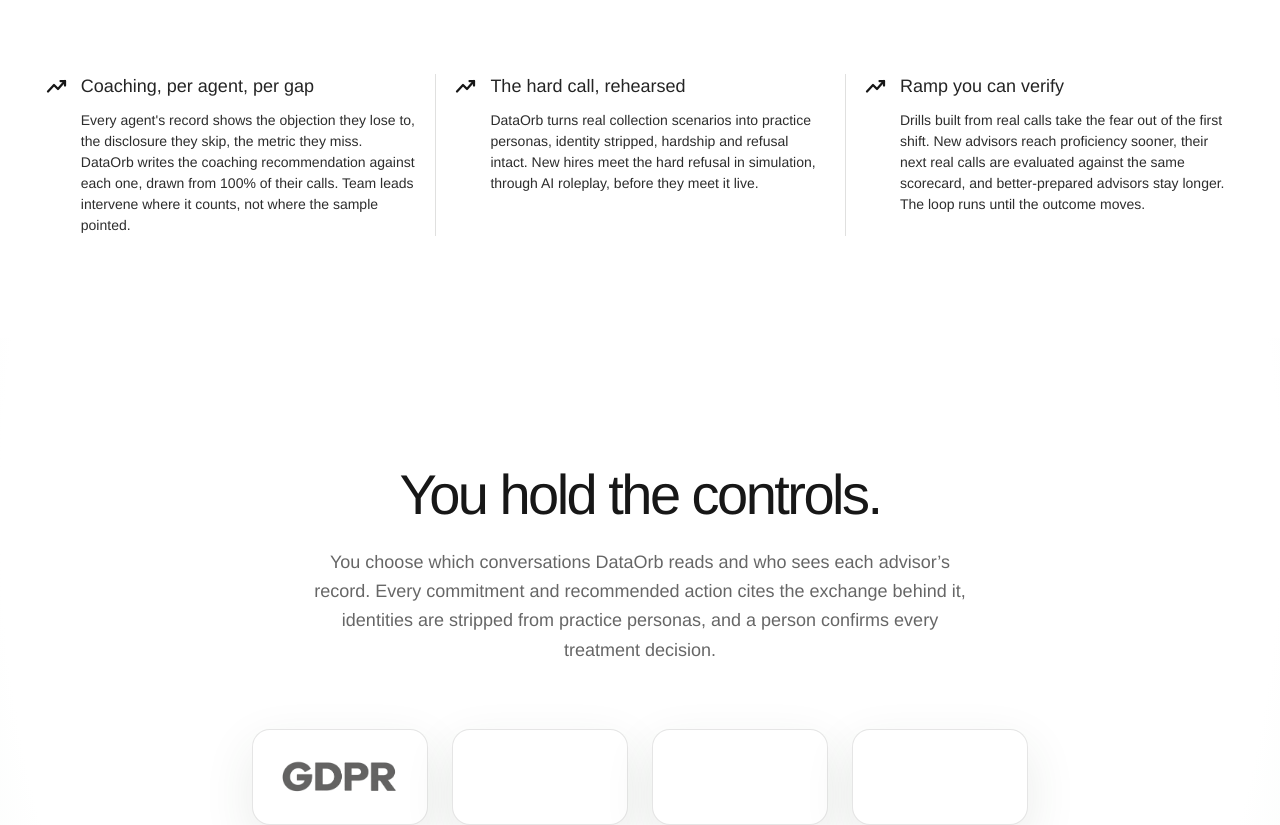
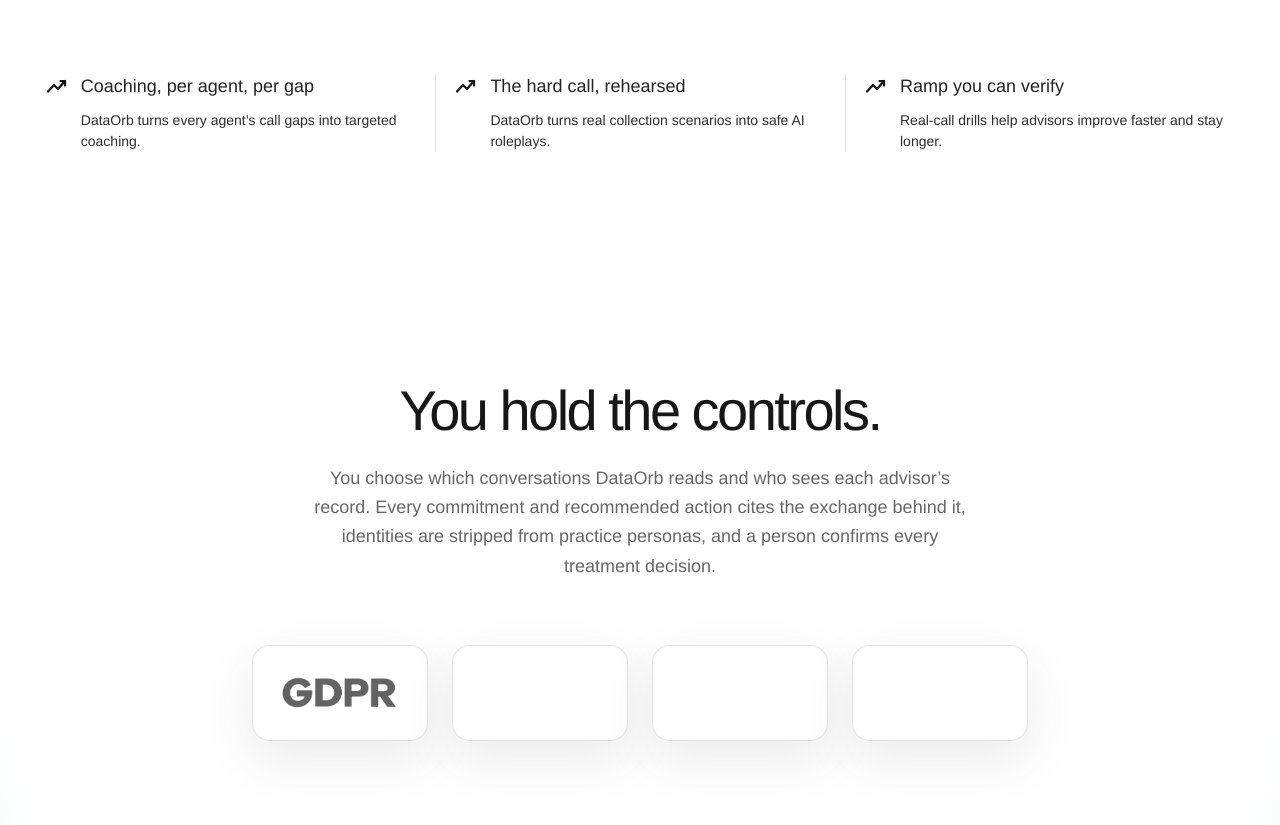
Before and after one commit to Umesh0014/DO-website, a Next.js app: page /collection-intelligence in a window 1280 px wide. Shown: the part 2913-3738 px from the top of the page. Built offline with nearby package versions, Linux system fonts and the light colour scheme; a web font is replaced by a local one.

Commit message:
Shorten collection coaching feature copy

```diff
--- a/app/components/IntelligenceLandingPage.tsx
+++ b/app/components/IntelligenceLandingPage.tsx
@@ -175,15 +175,15 @@ const collectionSections: IntelligenceSection[] = [
     features: [
       {
         title: "Coaching, per agent, per gap",
-        body: "Every agent's record shows the objection they lose to, the disclosure they skip, the metric they miss. DataOrb writes the coaching recommendation against each one, drawn from 100% of their calls. Team leads intervene where it counts, not where the sample pointed.",
+        body: "DataOrb turns every agent’s call gaps into targeted coaching.",
       },
       {
         title: "The hard call, rehearsed",
-        body: "DataOrb turns real collection scenarios into practice personas, identity stripped, hardship and refusal intact. New hires meet the hard refusal in simulation, through AI roleplay, before they meet it live.",
+        body: "DataOrb turns real collection scenarios into safe AI roleplays.",
       },
       {
         title: "Ramp you can verify",
-        body: "Drills built from real calls take the fear out of the first shift. New advisors reach proficiency sooner, their next real calls are evaluated against the same scorecard, and better-prepared advisors stay longer. The loop runs until the outcome moves.",
+        body: "Real-call drills help advisors improve faster and stay longer.",
       },
     ],
   },
```
